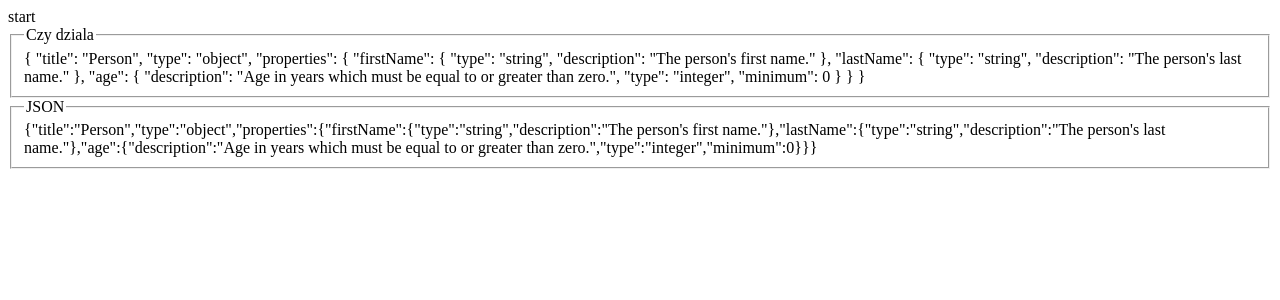
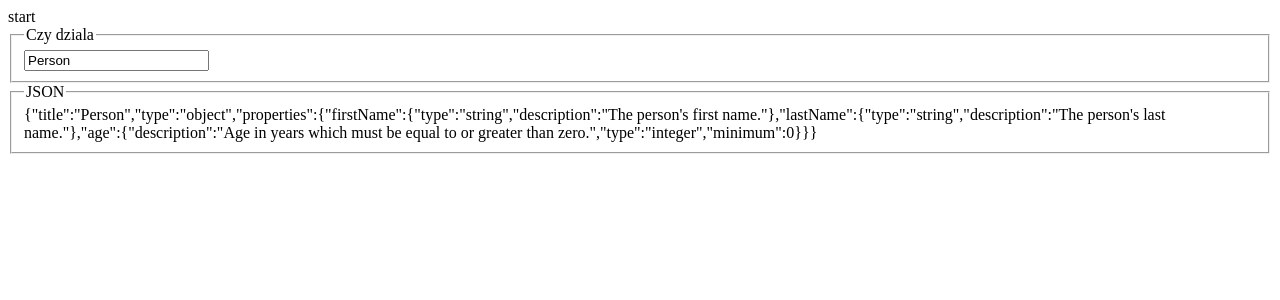
Before and after one commit to witkacpl/jsonschema-builder, a Vue app: page / in a window 1280 px wide. Shown: the top 300 px of the page. Built offline with nearby package versions, Linux system fonts and the light colour scheme.

Commit message:
input title

```diff
--- a/src/components/JsonSchemaForm.vue
+++ b/src/components/JsonSchemaForm.vue
@@ -2,7 +2,13 @@
   <div>
     <fieldset>
       <legend>Czy dziala</legend>
-      {{schema}}
+
+      <input v-model="schema.title"></input>
+      <!--<select v-model="schema.type" >
+		    <option v-for='(n,nr) in mainType'>{{nr}}</option>
+	    </select>
+      -->
+
     </fieldset>
   </div>
 </template>
@@ -13,6 +19,9 @@ export default Vue.extend({
   props: {
     schema: Object
   },
+  //data:{
+  //  mainType=['string', 'number']
+ // },
   computed: {}
 });
 </script>
```
